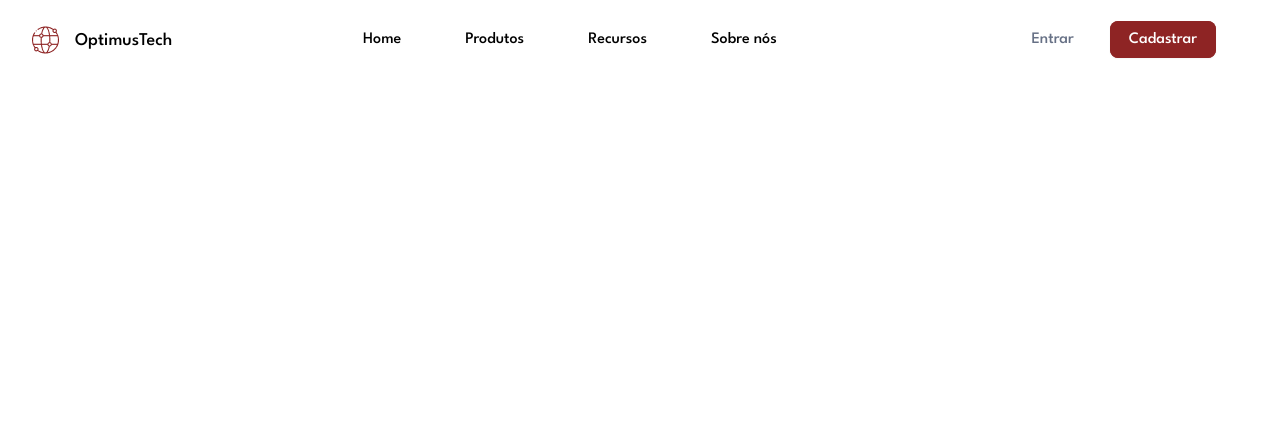
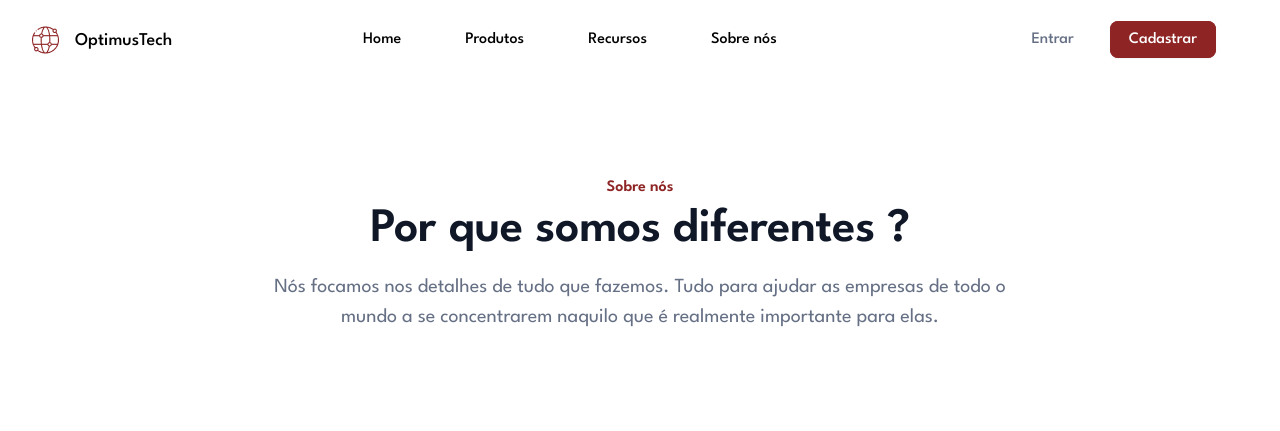
Before and after one commit to klngue/-7DaysOfCode-HTML-CSS, a plain HTML site: page index.html in a window 1280 px wide. Drawn offline with Linux system fonts and the light colour scheme.

Commit message:
day 2 - section 1

```diff
--- a/index.html
+++ b/index.html
@@ -42,6 +42,19 @@
         </nav>
     </header>
     <main>
+        <section class="cabecalho">
+            <div class="box_cabecalho">
+                <div class="span_cabecalho">
+                    <span>Sobre nós</span>
+                </div>
+                <div class="title_cabecalho">
+                    <h1>Por que somos diferentes ?</h1>
+                </div>
+                <div class="pr_cabecalho">
+                    <p>Nós focamos nos detalhes de tudo que fazemos. Tudo para ajudar as empresas de todo o mundo a se concentrarem naquilo que é realmente importante para elas.</p>
+                </div>
+            </div>
+        </section>
 
     </main>
     <footer>
--- a/style.css
+++ b/style.css
@@ -3,6 +3,11 @@
     margin: 0;
     padding: 0;
     box-sizing: border-box;
+}
+
+:root{
+    --text-color: #667085;
+    --main-color: #8E2424;
 }
 
 header{
@@ -53,7 +58,7 @@ align-items: center;
 .list_header{
     font-weight: 500;
     font-size: 16px;
-    color: #667085;
+    color: var(--text-color);
     line-height: 24px;
 }
 li{
@@ -65,12 +70,12 @@ li{
 #entrar{
     font-weight: 500;
     font-size: 16px;
-    color: #667085;
+    color: var(--text-color);
     line-height: 24px;
 }
 #cadastrar{
-    background: #8E2424;
-    border: 1px solid #8E2424;
+    background: var(--main-color);
+    border: 1px solid var(--main-color);
     box-sizing: border-box;
     box-shadow: 0px 1px 2px rgba(16, 24, 40, 0.05);
     border-radius: 8px;
@@ -80,3 +85,50 @@ li{
     line-height: 24px;
     color: white;
 }
+.cabecalho{
+    display: flex;
+    flex-direction: column;
+    align-items: center;
+    padding: 96px 0px;
+}
+.span_cabecalho{
+    display: flex;
+    flex-direction: column;
+    align-items: center;
+}
+.span_cabecalho > span{
+    color: var(--main-color);
+    font-style: normal;
+    font-weight: 600;
+    font-size: 16px;
+    line-height: 24px;
+}
+.title_cabecalho{
+    display: flex;
+    flex-direction: column;
+    align-items: center;
+    padding: 0px 32px;
+}
+.title_cabecalho > h1{
+    font-style: normal;
+    font-weight: 600;
+    font-size: 48px;
+    line-height: 60px;
+    letter-spacing: -0.02rem;
+    color: #101828;
+}
+.pr_cabecalho{
+    display: flex;
+    flex-direction: column;
+    align-items: center;
+    padding: 12px 0px 0px;
+    width: 790px;
+}
+.pr_cabecalho > p{
+    font-style: normal;
+    font-weight: 400;
+    font-size: 20px;
+    line-height: 30px;
+    text-align: center;
+    color: var(--text-color);
+}
```
